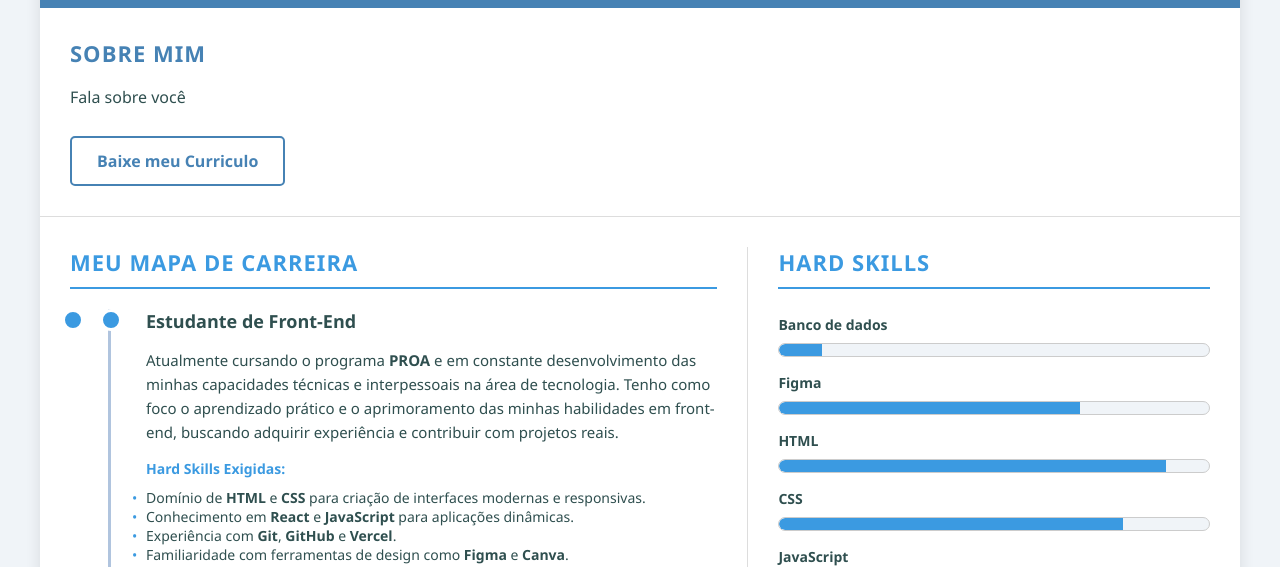
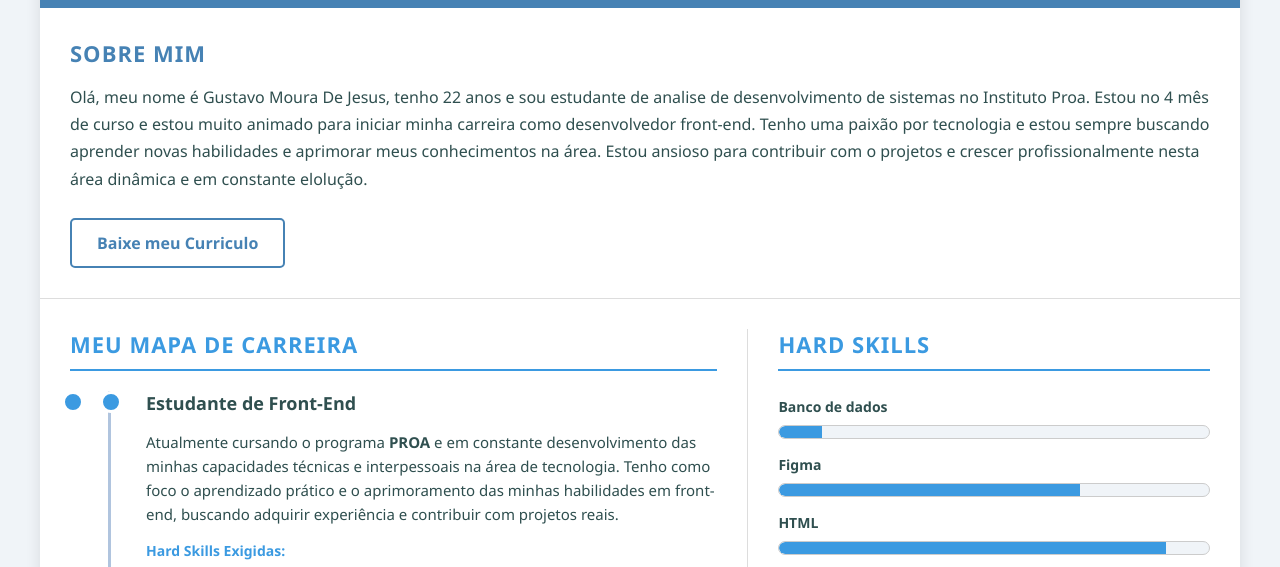
Before and after one commit to GustavoMouraDeJesus/Mapa_De_Carreira, a plain HTML site: page index.html in a window 1280 px wide. Shown: the part 218-785 px from the top of the page. Drawn offline with Linux system fonts and the light colour scheme.

Commit message:
Mapa de carreira

```diff
--- a/index.html
+++ b/index.html
@@ -25,7 +25,7 @@
     <section class="about-section">
       <h2>Sobre mim</h2>
       <p>
-        Fala sobre você
+        Olá, meu nome é Gustavo Moura De Jesus, tenho 22 anos e sou estudante de analise de desenvolvimento de sistemas no Instituto Proa. Estou no 4 mês de curso e estou muito animado para iniciar minha carreira como desenvolvedor front-end. Tenho uma paixão por tecnologia e estou sempre buscando aprender novas habilidades e aprimorar meus conhecimentos na área. Estou ansioso para contribuir com o projetos e crescer profissionalmente nesta área dinâmica e em constante elolução.
       </p>
       <a href="Curriculo/Curriculo - Gustavo Moura De Jesus.docx" class="download-btn" download>Baixe meu Curriculo</a>
     </section>
```
